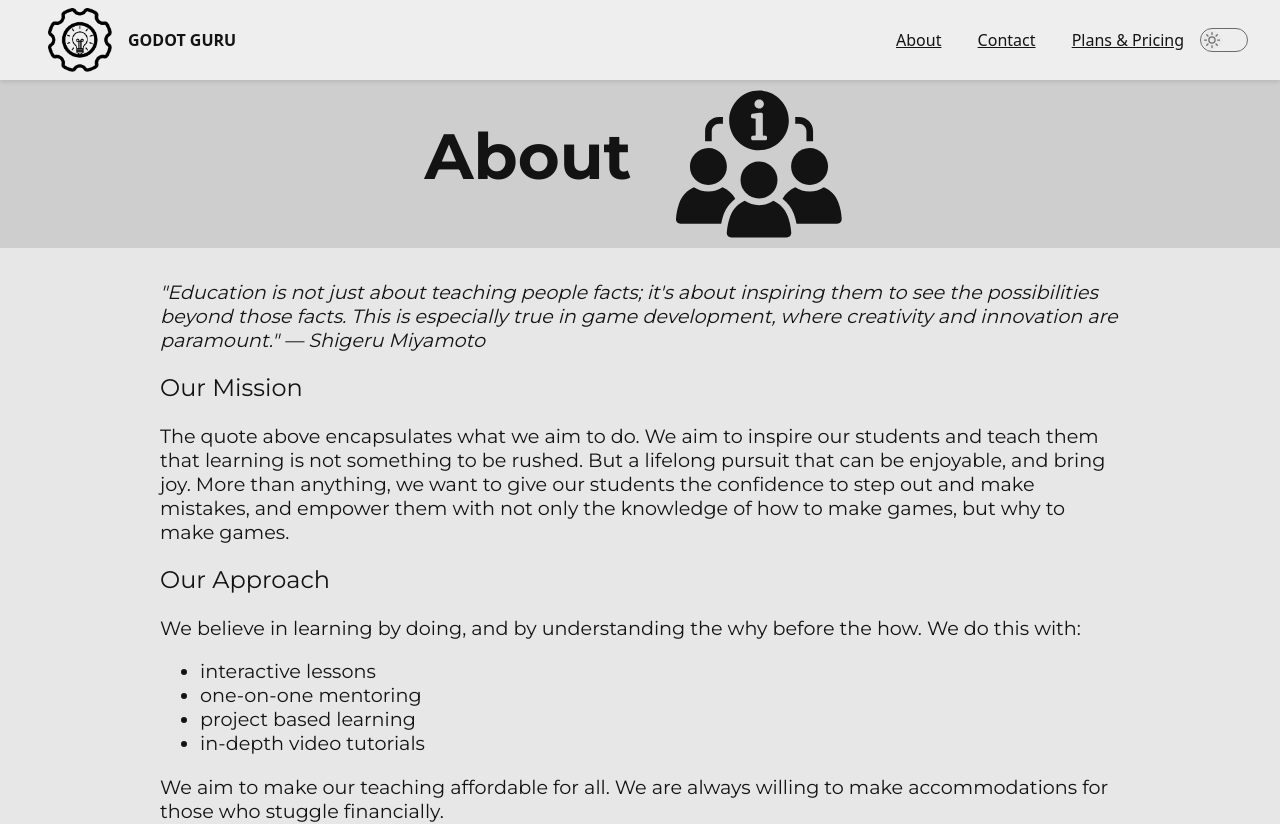
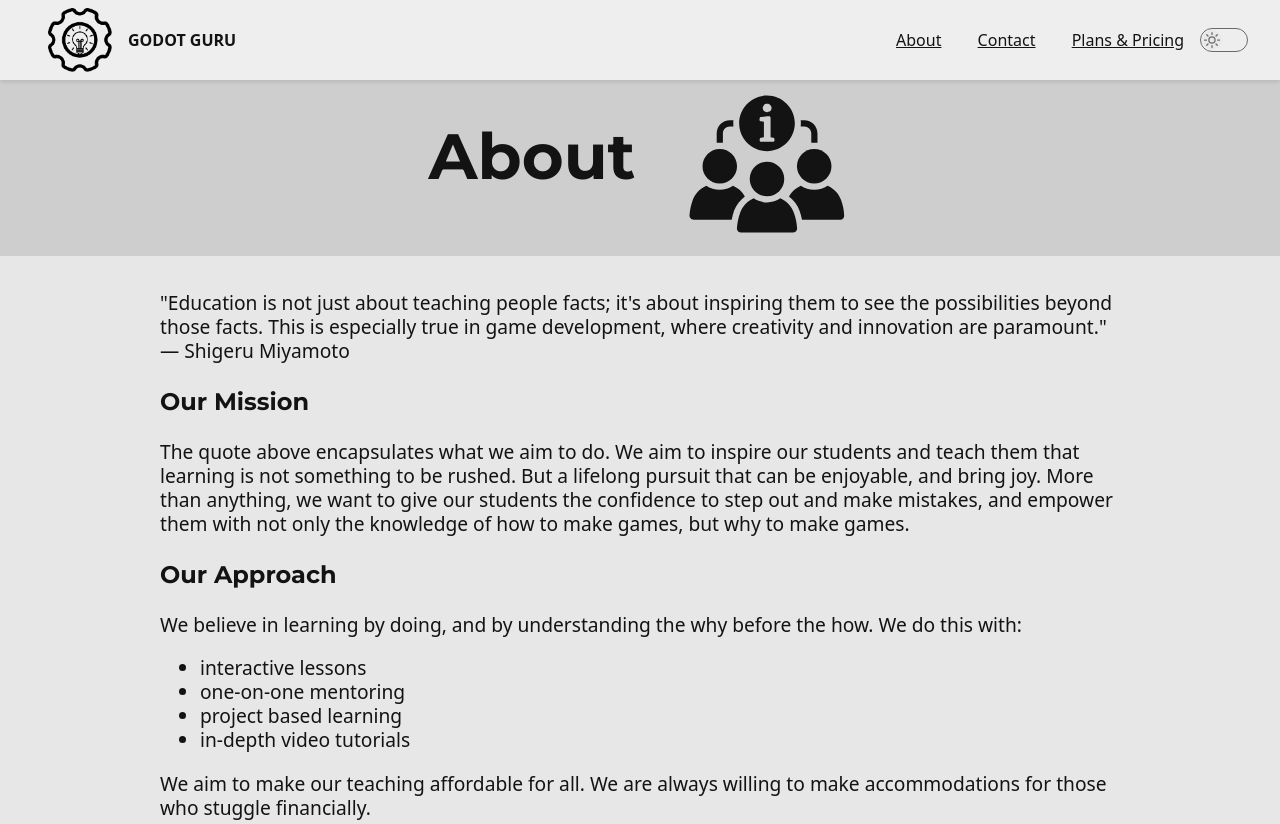
Before and after one commit to joayo13/godot-guru, a SvelteKit app: page /about in a window 1280 px wide. Shown: the top 824 px of the page. Built offline with nearby package versions, Linux system fonts and the light colour scheme.

Commit message:
updated fonts across pages

```diff
--- a/src/routes/+error.svelte
+++ b/src/routes/+error.svelte
@@ -23,7 +23,7 @@
 <style>
 	h2 {
 		margin-left: 1rem;
-		font-size: 4rem;
+		font-size: 3rem;
 		max-width: max-content;
 	}
 	em {
--- a/src/routes/+page.svelte
+++ b/src/routes/+page.svelte
@@ -89,8 +89,14 @@
 	}
 	h2 {
 		font-family: 'Montserrat', sans-serif;
+		font-size: 4rem;
+		margin-bottom: 0rem;
 	}
-	main {
+	.main {
+		font-family: system-ui, -apple-system, BlinkMacSystemFont, 'Segoe UI', Roboto, Oxygen, Ubuntu, Cantarell, 'Open Sans', 'Helvetica Neue', sans-serif;
+		background-color: var(--bg-color-page);
+		color: var(--text-color);
+		width: 100%;
 		overflow: hidden;
 	}
 	.select-a-plan {
@@ -130,16 +136,6 @@
 		width: 40rem;
 		animation: rotate 60s linear infinite;
 	}
-	h2 {
-		font-size: 4rem;
-		margin-bottom: 0rem;
-	}
-	.main {
-		font-family: system-ui, -apple-system, BlinkMacSystemFont, 'Segoe UI', Roboto, Oxygen, Ubuntu, Cantarell, 'Open Sans', 'Helvetica Neue', sans-serif;
-		background-color: var(--bg-color-page);
-		color: var(--text-color);
-		width: 100%;
-	}
 	.pitch {
 		max-width: 50rem;
 		margin-left: auto;
--- a/src/routes/about/+page.svelte
+++ b/src/routes/about/+page.svelte
@@ -6,8 +6,8 @@
 				<svg
 					style="margin-top: 1rem;"
 					class="banner-icon"
-					width="192"
-					height="150"
+					width="200"
+					height="140"
 					viewBox="0 0 96 86"
 					fill="none"
 					xmlns="http://www.w3.org/2000/svg"
@@ -53,10 +53,10 @@
 		</div>
 		<div class="text-section">
 			<div>
-				<em
+				<p
 					>"Education is not just about teaching people facts; it's about inspiring them to see the
 					possibilities beyond those facts. This is especially true in game development, where
-					creativity and innovation are paramount." — Shigeru Miyamoto</em
+					creativity and innovation are paramount." — Shigeru Miyamoto</p
 				>
 				<h3>Our Mission</h3>
 				<p>
@@ -92,22 +92,19 @@
 		line-height: 1.5rem;
 		font-size: 1.2rem;
 	}
+
+	h3 {
+		font-family: 'Montserrat', sans-serif;
+		font-weight: 800;
+		font-size: 1.5rem;
+	}
 	h2 {
+		font-family: 'Montserrat', sans-serif;
 		font-size: 4rem;
-		max-width: max-content;
-	}
-	h3 {
-		font-weight: 400;
-		font-size: 1.5rem;
-		line-height: 1.5rem;
-	}
-	em {
-		line-height: 1.5rem;
-		font-size: 1.2rem;
 	}
 	main {
 		padding-top: 4rem;
-		font-family: 'Montserrat', sans-serif;
+		font-family: system-ui, -apple-system, BlinkMacSystemFont, 'Segoe UI', Roboto, Oxygen, Ubuntu, Cantarell, 'Open Sans', 'Helvetica Neue', sans-serif;
 		background-color: var(--bg-color-page);
 		color: var(--text-color);
 		width: 100%;
@@ -125,18 +122,18 @@
 		margin-left: auto;
 		margin-right: auto;
 		max-width: 60rem;
-		padding-top: 2rem;
+		padding-top: 1rem;
 		padding-left: 1rem;
 		padding-right: 1rem;
 	}
 	.banner-outer {
 		overflow-x: hidden;
 		width: 100%;
+		min-height: 12rem;
 		background-color: var(--bg-color-banner);
 	}
 	.banner-inner {
 		padding-left: 1rem;
-		padding-right: 1rem;
 		display: flex;
 		gap: 2rem;
 		align-items: center;
--- a/src/routes/cancel/+page.svelte
+++ b/src/routes/cancel/+page.svelte
@@ -8,9 +8,9 @@
 			<h2>Transaction Cancelled</h2>
 		</div>
 		<div class="text-section">
-			<em
+			<p
 				>"Never give up on something that you can’t go a day without thinking about." - Winston
-				Churchill</em
+				Churchill</p
 			>
 			<p>
 				Your transaction has been cancelled. While we understand your decision, we hope that you
@@ -30,17 +30,14 @@
 		font-size: 1.2rem;
 	}
 	h2 {
-		margin-left: 1rem;
-		font-size: 4rem;
-		max-width: max-content;
-	}
-	em {
-		line-height: 1.5rem;
-		font-size: 1.2rem;
+		font-family: 'Montserrat', sans-serif;
+		font-size: 3rem;
+
+		padding-left: 1rem;
 	}
 	main {
 		padding-top: 4rem;
-		font-family: 'Montserrat', sans-serif;
+		font-family: system-ui, -apple-system, BlinkMacSystemFont, 'Segoe UI', Roboto, Oxygen, Ubuntu, Cantarell, 'Open Sans', 'Helvetica Neue', sans-serif;
 		background-color: var(--bg-color-page);
 		color: var(--text-color);
 		width: 100%;
--- a/src/routes/contact/+page.svelte
+++ b/src/routes/contact/+page.svelte
@@ -148,9 +148,9 @@
 		max-width: max-content;
 	}
 	h3 {
+		font-family: 'Montserrat', sans-serif;
+		font-weight: 800;
 		font-size: 1.5rem;
-		line-height: 1.5rem;
-		font-weight: 400;
 	}
 	p {
 		line-height: 1.5rem;
@@ -158,7 +158,7 @@
 	}
 	main {
 		padding-top: 4rem;
-		font-family: 'Montserrat', sans-serif;
+		font-family: system-ui, -apple-system, BlinkMacSystemFont, 'Segoe UI', Roboto, Oxygen, Ubuntu, Cantarell, 'Open Sans', 'Helvetica Neue', sans-serif;
 		background-color: var(--bg-color-page);
 		color: var(--text-color);
 		width: 100%;
@@ -170,6 +170,7 @@
 		align-items: center;
 	}
 	.banner-outer {
+		min-height: 12rem;
 		width: 100%;
 		background-color: var(--bg-color-banner);
 		overflow-x: hidden;
@@ -220,7 +221,6 @@
 		flex-direction: column;
 		justify-content: start;
 		text-align: left;
-		gap: 0.5rem;
 		margin-top: 2rem;
 	}
 </style>
--- a/src/routes/plans/+page.svelte
+++ b/src/routes/plans/+page.svelte
@@ -94,10 +94,9 @@
 			</div>
 		</div>
 		<div class="text-section">
-			<em
-				>"Don&apos;t be afraid to fail. Failure is often the best path to success." - John Romero</em
+			<p
+				>"Don&apos;t be afraid to fail. Failure is often the best path to success." - John Romero</p
 			>
-			<p>With our plans it's a one-time-fee, and you'll own it for a lifetime.</p>
 			<div class="plans-container">
 				<div class="plan">
 					<div class="plan-title">Basic Plan</div>
@@ -151,8 +150,8 @@
 						<li>
 							1-on-1 mentoring
 							<ul style="margin-top: 0.5rem;">
-								<li>Career Advice For Developers</li>
-								<li>Code Reviews for GDScript</li>
+								<li>Career Advice</li>
+								<li>Code Reviews</li>
 								<li>Design Advice</li>
 								<li>Pair Programming</li>
 								<li>Troubleshooting</li>
@@ -179,13 +178,9 @@
 		line-height: 1.5rem;
 		font-size: 1.2rem;
 	}
-	em {
-		line-height: 1.5rem;
-		font-size: 1.2rem;
-	}
 	main {
 		padding-top: 4rem;
-		font-family: 'Montserrat', sans-serif;
+		font-family: system-ui, -apple-system, BlinkMacSystemFont, 'Segoe UI', Roboto, Oxygen, Ubuntu, Cantarell, 'Open Sans', 'Helvetica Neue', sans-serif;
 		background-color: var(--bg-color-page);
 		color: var(--text-color);
 		width: 100%;
@@ -195,7 +190,7 @@
 		margin-right: auto;
 	}
 	.text-section {
-		max-width: 60rem;
+		max-width: 50rem;
 		padding-top: 2rem;
 		padding-left: 1rem;
 		padding-right: 1rem;
@@ -253,6 +248,7 @@
 		list-style: disc;
 	}
 	.banner-outer {
+		min-height: 12rem;
 		width: 100%;
 		background-color: var(--bg-color-banner);
 		overflow-x: hidden;
--- a/src/routes/success/+page.svelte
+++ b/src/routes/success/+page.svelte
@@ -30,8 +30,9 @@
 		font-size: 1.2rem;
 	}
 	h2 {
+		padding-left: 1rem;
 		margin-left: 1rem;
-		font-size: 4rem;
+		font-size: 3rem;
 		max-width: max-content;
 	}
 	em {
```
